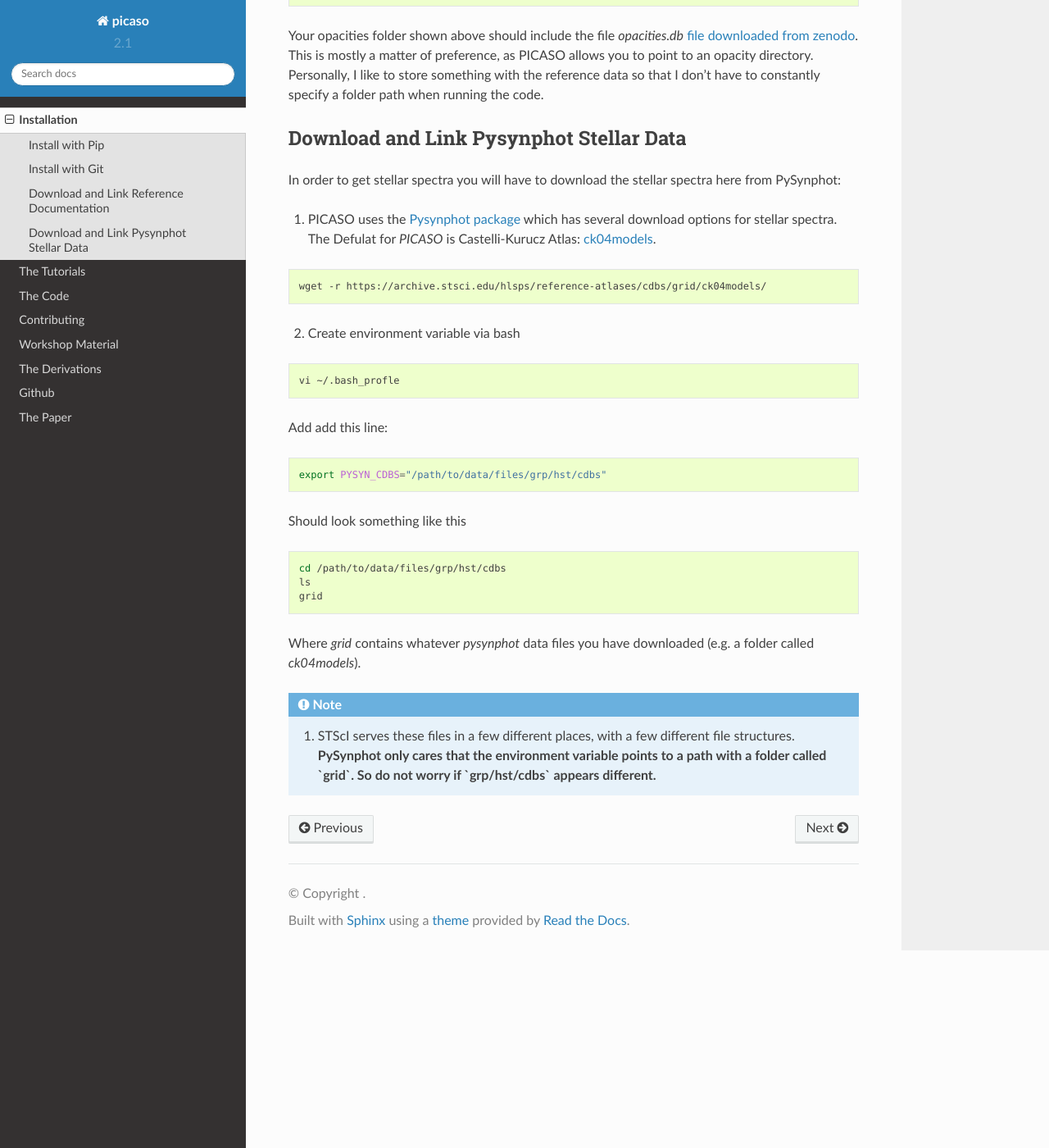
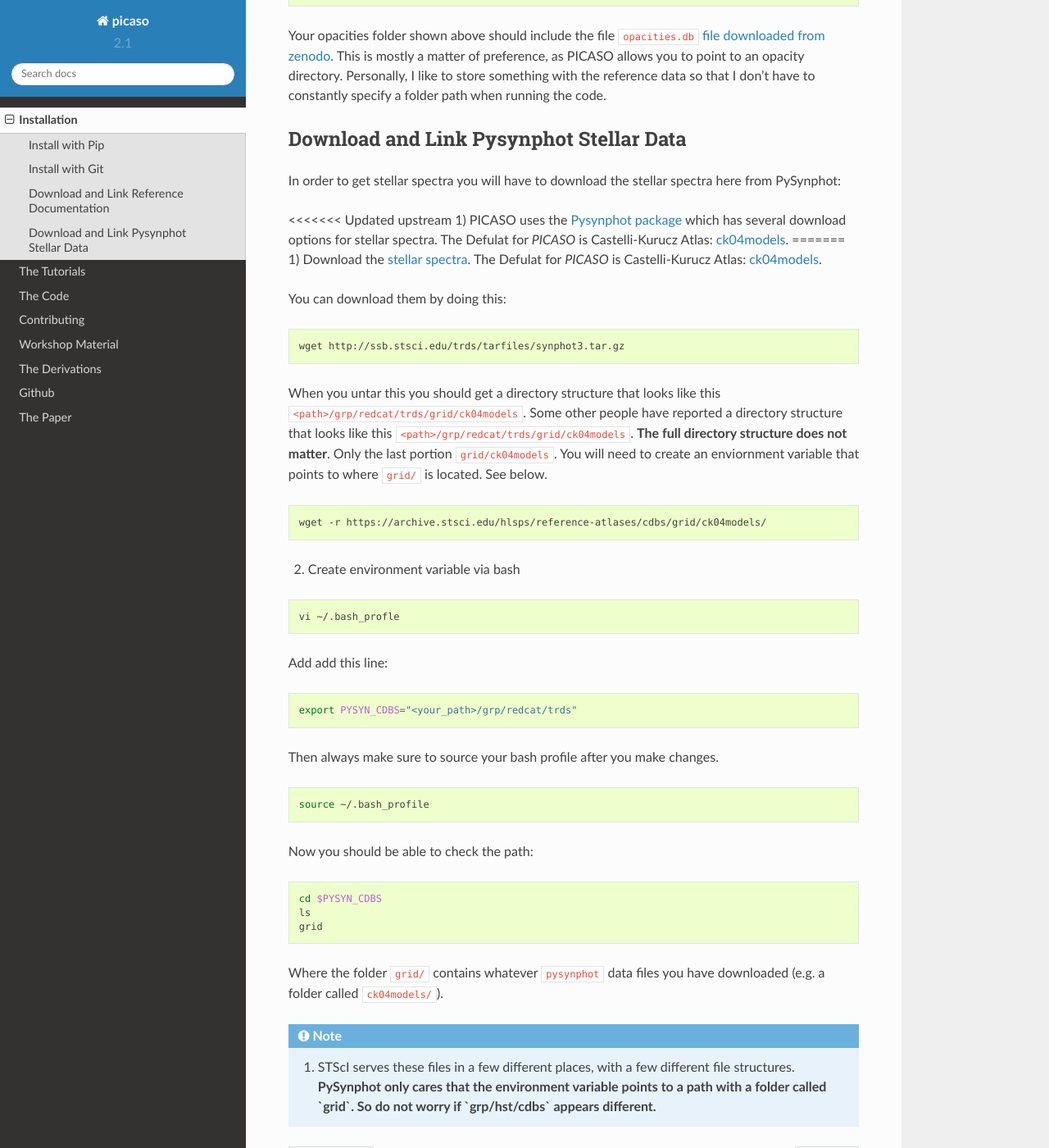
Before and after one commit to natashabatalha/picaso, a Sphinx documentation site: the page built from docs/installation.rst, in a window 1280 px wide and 1400 px high, scrolled down 913 px. Shown: the whole window at 82% size. Built offline with Sphinx 7.4.7 and the Read the Docs theme 2.0.0, drawn with Linux system fonts in a browser that asks for light colours; pages that are not in the unit, such as notebooks, are missing from menus.

Commit message:
udpated install

```diff
--- a/docs/installation.rst
+++ b/docs/installation.rst
@@ -46,14 +46,25 @@ Should look something like this
 	ls
 	base_cases	config.json	opacities
 
-Your opacities folder shown above should include the file `opacities.db` `file downloaded from zenodo <https://doi.org/10.5281/zenodo.3759675>`_. This is mostly a matter of preference, as PICASO allows you to point to an opacity directory. Personally, I like to store something with the reference data so that I don't have to constantly specify a folder path when running the code.
+Your opacities folder shown above should include the file ``opacities.db`` `file downloaded from zenodo <https://doi.org/10.5281/zenodo.3759675>`_. This is mostly a matter of preference, as PICASO allows you to point to an opacity directory. Personally, I like to store something with the reference data so that I don't have to constantly specify a folder path when running the code.
 
 Download and Link Pysynphot Stellar Data
 ----------------------------------------
 
 In order to get stellar spectra you will have to download the stellar spectra here from PySynphot:
 
+<<<<<<< Updated upstream
 1) PICASO uses the `Pysynphot package <https://pysynphot.readthedocs.io/en/latest/appendixa.html>`_ which has several download options for stellar spectra. The Defulat for `PICASO` is Castelli-Kurucz Atlas: `ck04models <https://archive.stsci.edu/hlsps/reference-atlases/cdbs/grid/ck04models/>`_.
+=======
+1) Download the `stellar spectra <https://pysynphot.readthedocs.io/en/latest/appendixa.html>`_. The Defulat for `PICASO` is Castelli-Kurucz Atlas: `ck04models <https://archive.stsci.edu/hlsps/reference-atlases/cdbs/grid/ck04models/>`_.
+
+You can download them by doing this:
+
+.. code-block:: bash
+
+	wget http://ssb.stsci.edu/trds/tarfiles/synphot3.tar.gz
+
+When you untar this you should get a directory structure that looks like this ``<path>/grp/redcat/trds/grid/ck04models``. Some other people have reported a directory structure that looks like this ``<path>/grp/redcat/trds/grid/ck04models``. **The full directory structure does not matter**. Only the last portion ``grid/ck04models``. You will need to create an enviornment variable that points to where ``grid/`` is located. See below.
 
 .. code-block:: bash
 
@@ -69,17 +80,23 @@ Add add this line:
 
 .. code-block:: bash
 
-	export PYSYN_CDBS="/path/to/data/files/grp/hst/cdbs"
+	export PYSYN_CDBS="<your_path>/grp/redcat/trds"
 
-Should look something like this
+Then always make sure to source your bash profile after you make changes.
 
 .. code-block:: bash
 
-	cd /path/to/data/files/grp/hst/cdbs
+	source ~/.bash_profile
+
+Now you should be able to check the path:
+
+.. code-block:: bash
+
+	cd $PYSYN_CDBS
 	ls
 	grid
 
-Where `grid` contains whatever `pysynphot` data files you have downloaded (e.g. a folder called `ck04models`).
+Where the folder ``grid/`` contains whatever ``pysynphot`` data files you have downloaded (e.g. a folder called ``ck04models/``).
 
 .. note::
 
```
